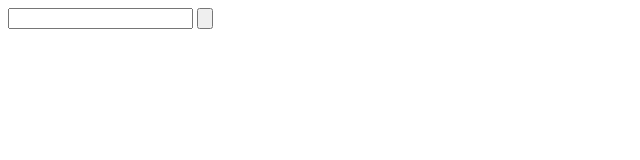
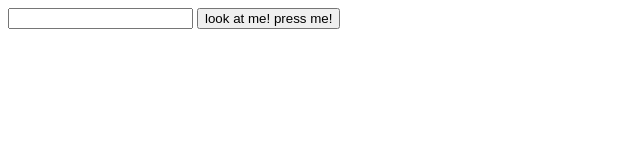
Before and after one commit to consumer185/My-Testing, a plain HTML site: page index.html in a window 1280 px wide. Shown: the whole page, without its empty margins (0-640 px from the left). Drawn offline with Linux system fonts and the light colour scheme.

Commit message:
Update index.html

```diff
--- a/index.html
+++ b/index.html
@@ -7,7 +7,7 @@
   </head>
   <body>
 <input id="myInput" type="text" name="" value="">
-<input type="button" id="button" name="" value="">
+<input type="button" id="button" name="" value="look at me! press me!">
 
 
     <script src="index.js" charset="utf-8"></script>
```
